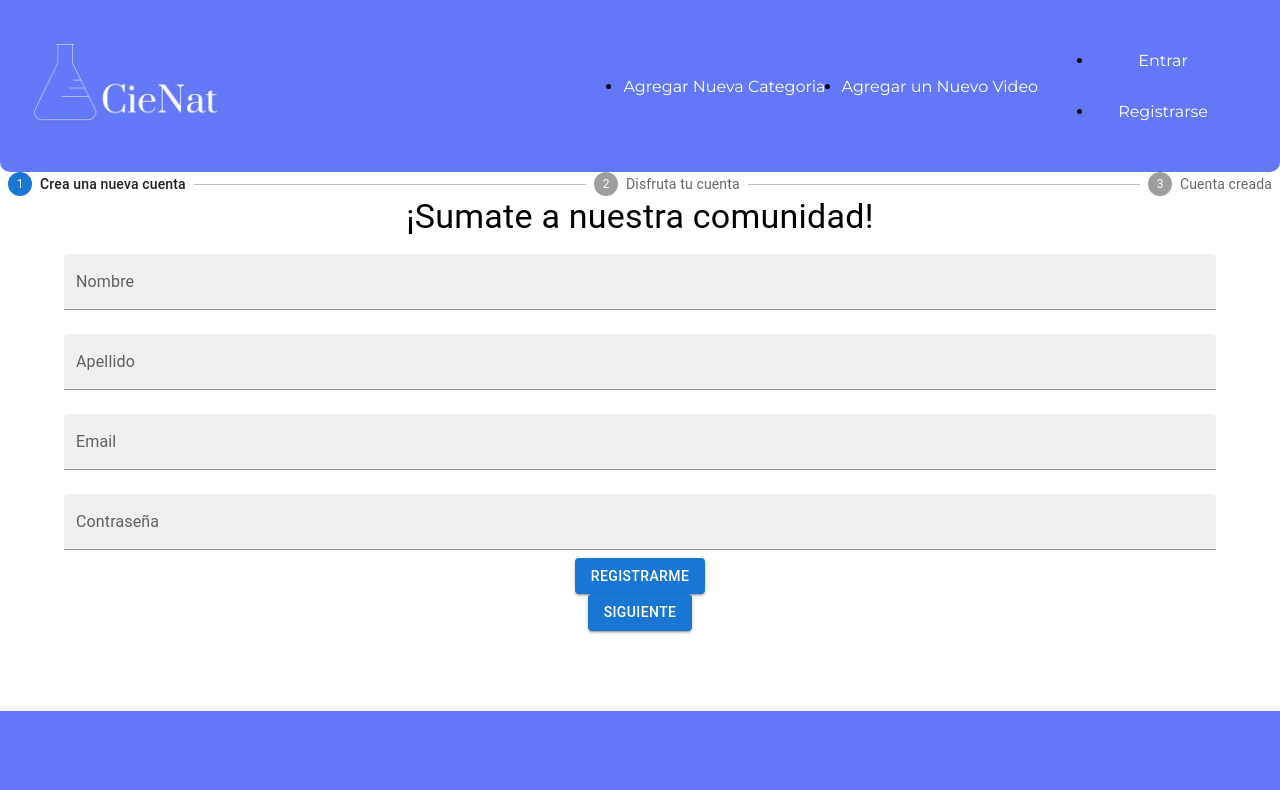
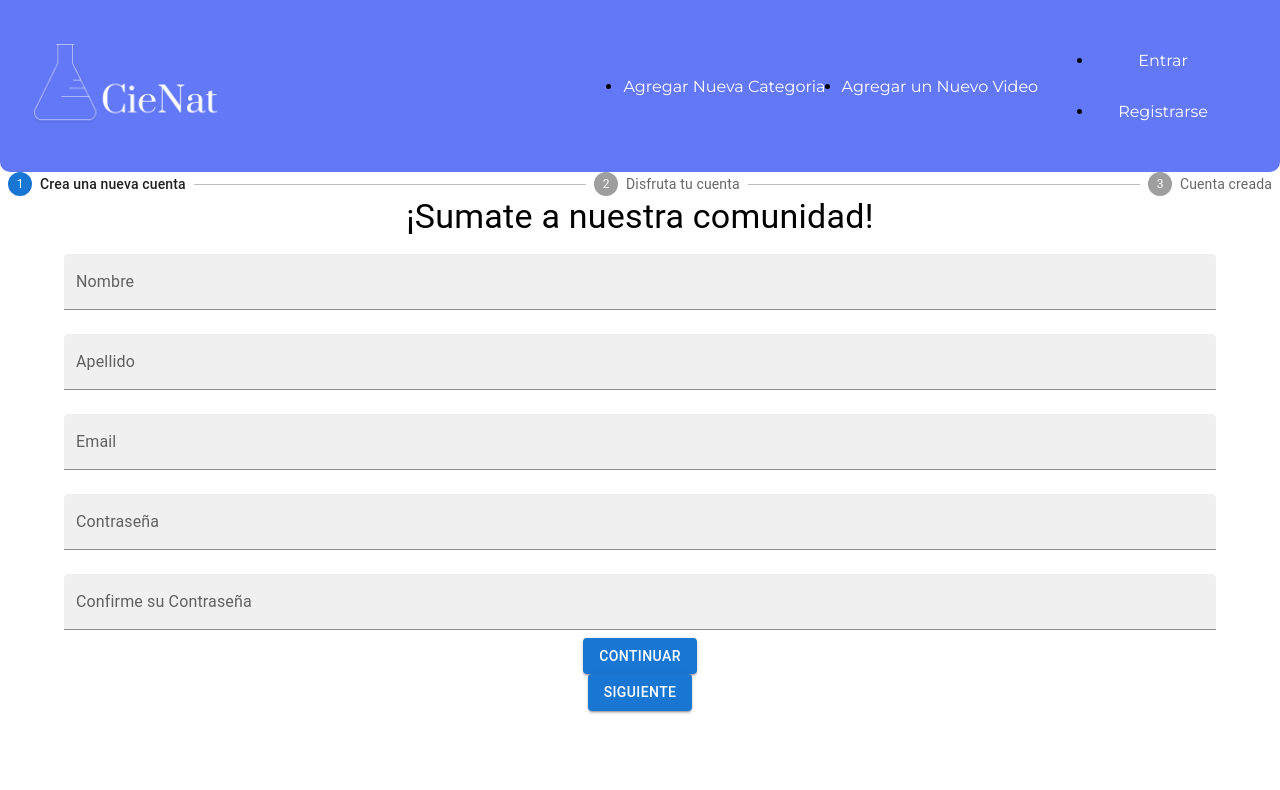
Before and after one commit to barbozacecilia/cienat, a React (Create React App) app: page /sign-up in a window 1280 px wide. Shown: the top 790 px of the page. Built offline with nearby package versions, Linux system fonts and the light colour scheme; data requests are answered from the project's data file.

Commit message:
refactor(SignUp): WIP, modify SignUp component and delete StepperComponent

```diff
--- a/src/components/FormSignUp/index.jsx
+++ b/src/components/FormSignUp/index.jsx
@@ -2,13 +2,13 @@ import { useState, useContext } from "react";
 //mui
 import Container from '@mui/material/Container';
 import Typography from "@mui/material/Typography";
+import Snackbar from '@mui/material/Snackbar';
+
 //forms
 import UserForm from "../FormLogIn/UserFormLogIn";
 //import PersonalDataForm from "./PersonalDataForm"
 import { FormSpace } from "./styles";
 import Step from "../Step";
-//components
-import Complete from "./CompleteForm";
 
 //Auth
 //import { useAuth } from "../../context/AuthContext";
@@ -16,34 +16,74 @@ import Complete from "./CompleteForm";
 import { createUserWithEmailAndPassword } from "firebase/auth";
 
 //Firebase db users
-import { setDoc , doc} from "firebase/firestore";
+import { setDoc, doc } from "firebase/firestore";
 import { db, auth } from "../../firebase/firebase.config";
 //validations
-import {verifyEmail, verifyPassword, verifyName,verifyLastName} from "./validation"
+import { verifyEmail, verifyPassword, verifyName, verifyLastName } from "./validation"
 
 
 
-function FormSignUp (){
-    const [step, setStep]= useState(0);
+
+function FormSignUp({ data }) {
+
+
 
   /**Auth */
   //const auth = useAuth()
   //const { register, user, loading } = useContext(AuthContext)
   //const {register} = useAuth();
-    const[email, setEmail] = useState({value: '', valid: null})
-    const[password, setPassword]= useState({value: '', valid: null})
-    const[fName, setFName] = useState({value: '', valid: null});
-    const[lName, setLName] = useState({value: '', valid: null})
 
+  const [fName, setFName] = useState({ value: '', valid: null });
+  const [lName, setLName] = useState({ value: '', valid: null });
+  const [email, setEmail] = useState({ value: '', valid: null });
+  const [password, setPassword] = useState({ value: '', valid: null });
+  const [confirmPassword, setConfirmPassword] = useState({ value: '', valid: null });
 
-    const onSubmit= async (e)=>{
+  const [error, setError] = useState('');
+
+  //data validation
+  const checkForm = () => {
+    //It makes sure that the passwords match.
+    if (password.value !== confirmPassword.value) {
+      setError('la contraseña no coincide');
+      return false;
+    }
+
+    //Validation functions are used for each field in the form, and the results are saved in variables.
+    const emailValid = verifyEmail(email.value);
+    const passwordValid = verifyPassword(password.value);
+    const confirmPasswordValid = verifyPassword(confirmPassword.value);
+    const fNameValid = verifyName(fName.value);
+    const lNameValid = verifyLastName(lName.value);
+
+// Update form fields with validation results
+    //The form fields are updated and the current properties of the state are copied with the spreed operator
+    setEmail({ ...email, valid: emailValid });
+    setPassword({ ...password, valid: passwordValid });
+    setConfirmPassword({ ...confirmPassword, valid: confirmPasswordValid });
+    setFName({ ...fName, valid: fNameValid });
+    setLName({ ...lName, valid: lNameValid });
+
+    if (!emailValid || !passwordValid || !confirmPasswordValid || !fNameValid || !lNameValid) {
+      setError('Por favor, Revise los datos ingresados en el formulario.');
+      return false;
+    }
+
+    setError('');
+    return true;
+  };
+
+  const onSubmit = async (e) => {
     e.preventDefault()
-      try{
+    if (!checkForm() ) {
+      return;
+    }
+    try {
       await createUserWithEmailAndPassword(auth, email.value, password.value);
       const user = auth.currentUser;
       console.log("User:", user);
       //const refUser = doc(db,"users", user.id)
-          if(user){
+      if (user) {
         // Add a new document in collection "users"
         await setDoc(doc(db, "users", user.uid), {
           email: email,
@@ -51,100 +91,88 @@ function FormSignUp (){
           lastName: lName,
         })
       }
-          console.log("User Registered Successfully!!");
-        }catch(e){
-          console.log("Hubo un error en el registro",e.message)
+      console.log("User Registered Successfully!");
+
+    } catch (e) {
+      console.log("Hubo un error en el registro", e.message)
+      setError(e.message);
     }
   }
-      const onSubmitNext =()=>{
-
-      }
-/**
-    const updateStep =(stepNumber)=>{
-      console.log("actualizar paso", stepNumber)
-      setStep(stepNumber)
-    }
-   const handleSubmit = (signUpData) =>{
-      console.log('signUpDataPersonalDataForm:', signUpData)
-    } */
 
 
-    const handleChangeFistName = (e) =>{
-      const value = e.target.value
-      const valid = verifyName(value)
-      setFName({ value, valid });
-    }
+  const stepData = {
 
-    const handleChangeLastName = (e) =>{
-      const value = e.target.value
-      const valid = verifyLastName(value)
-      setLName({value, valid})
-    }
-
-    const handleChangePassword = (e) =>{
-      const value = e.target.value
-      const valid = verifyPassword(value)
-      setPassword({value:value , valid: valid})
-    }
-
-    const handleChangeEmail = (e ) =>{
-      const value = e.target.value
-      const valid = verifyEmail(value)
-      setEmail({value:value, valid: valid})
-    }
-
-    const stepsFlow ={
-      0:{
     inputs: [
       {
         label: "Nombre",
         type: "text",
         value: fName.value,
         valid: fName.valid,
-            onChange: handleChangeFistName,
-            helperText:"Debe tener más de dos valores",
+        onChange: (e) => setFName({ value: e.target.value, valid: verifyName(e.target.value) }),
+        helperText: "Debe tener más de dos valores",
       },
       {
         label: "Apellido",
         type: "text",
-            value:lName.value,
+        value: lName.value,
         valid: lName.valid,
-            onChange: handleChangeLastName,
-            helperText:"Debe tener más de dos valores",
+        onChange: (e) => setLName({ value: e.target.value, valid: verifyLastName(e.target.value) }),
+        helperText: "Debe tener más de dos valores",
       },
       {
         label: "Email",
         type: "email",
-            value:(email.value),
-            valid:email.valid,
-            onChange: handleChangeEmail,
-            helperText:"ingresa un correo válido",
+        value: (email.value),
+        valid: email.valid,
+        onChange: (e) => setEmail({ value: e.target.value, valid: verifyEmail(e.target.value) }),
+        helperText: "ingresa un correo válido",
       },
       {
         label: "Contraseña",
         type: "password",
         value: (password.value),
         valid: password.valid,
-            onChange: handleChangePassword,
-            helperText:"ingresa una contraseña valida",
+        onChange: (e) => setPassword({ value: e.target.value, valid: verifyPassword(e.target.value) }),
+        helperText: "ingresa una contraseña válida",
+      },
+      {
+        label: "Confirme su Contraseña",
+        type: "confirmPassword",
+        value: (confirmPassword.value),
+        valid: confirmPassword.valid,
+        onChange: (e) => setConfirmPassword({ value: e.target.value, valid: verifyPassword(e.target.value) }),
+        helperText: "ingresa una contraseña válida",
       },
 
     ],
-        buttonText: "Registrarme",
+    buttonText: "Continuar",
     onSubmit
-      },
 
   }
-
 
   return (
     <Container maxWidth="lg">
       <Typography variant="h4" align="center">¡Sumate a nuestra comunidad!</Typography >
       <FormSpace>
-              <Step data={stepsFlow[step]} step={step}/>
+        <Step data={stepData} />
+        {error && <p style={{ color: 'red' }}>{error}</p>}
       </FormSpace>
+
     </Container>
   )
 }
 
 export default FormSignUp;
+
+
+/**            <TextField
+              type='text'
+              label= 'lastName'
+              variant="filled"
+              margin="normal"
+              fullWidth
+              onChange= {handleChangeLastName}
+              helperText={!lName.value ? '': 'Ingresa tu apellido' }
+              error={!lName.value }
+              value={lName.value}
+            /> */
--- a/src/components/FormSignUp/validation.js
+++ b/src/components/FormSignUp/validation.js
@@ -19,6 +19,8 @@ export const verifyPassword = (password) => {
 }
 
 
+
+
 export const verifyName = (name) => {
     console.log(name)
     const length = name.length
--- a/src/components/SignUp/InfoSignUp.js
+++ b/src/components/SignUp/InfoSignUp.js
@@ -1,10 +1,11 @@
 import React from "react";
-
+import { Container,Typography, FormSpace, TextField } from "@mui/material";
 
 const InfoSignUp =()=>{
     return(
         <div>
             <h1>Informacion sobre el registro</h1>
+
         </div>
     )
 }
--- a/src/components/SignUp/index.js
+++ b/src/components/SignUp/index.js
@@ -10,7 +10,6 @@ import InfoSignUp from './InfoSignUp';
 import FormSignUp from '../FormSignUp/index'
 
 const steps = ['Crea una nueva cuenta', 'Disfruta tu cuenta', 'Cuenta creada'];
-
 
 function getStepContent(stepIndex, setActiveStep) {
   switch (stepIndex) {
@@ -26,9 +25,7 @@ function getStepContent(stepIndex, setActiveStep) {
 }
 
 function StepperSingUp() {
-  const [activeStep, setActiveStep] = useState(0);
-
-
+  const [activeStep, setActiveStep] = useState(0)
 
   const handleReset = () => {
     setActiveStep(0);
@@ -69,7 +66,6 @@ function StepperSingUp() {
             onClick={handleStep(activeStep + 1)}
           >{activeStep === steps.length - 1 ? 'Finaliza' : 'Siguiente'}
           </Button>
-
         </>
       )}
 
--- a/src/components/Step/index.js
+++ b/src/components/Step/index.js
@@ -2,7 +2,7 @@ import { Box, Button } from "@mui/material";
 import TextField from '@mui/material/TextField';
 
 function Step(props) {
-  const { data, step } = props
+  const { data } = props
 
   if (!data) {
     return null
@@ -29,7 +29,7 @@ function Step(props) {
               fullWidth
               helperText={valid === false ? helperText : ''}
               error={valid === false}
-              onChange={(element) => onChange(element, i, step)}
+              onChange={(element) => onChange(element)}
               value={value}
             />
 
```
Also changed, not shown: src/components/Stepper/index.jsx (deleted, +0 -20 lines). Lines whose indentation alone changed are shown as unchanged.
